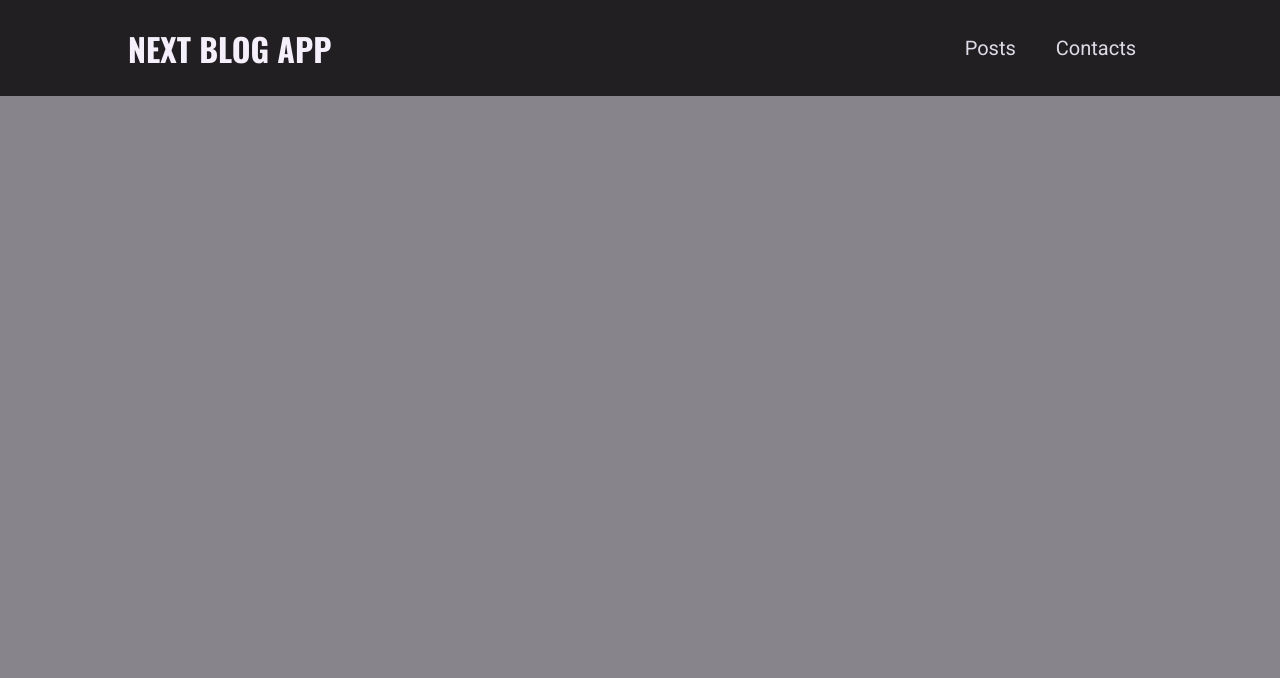
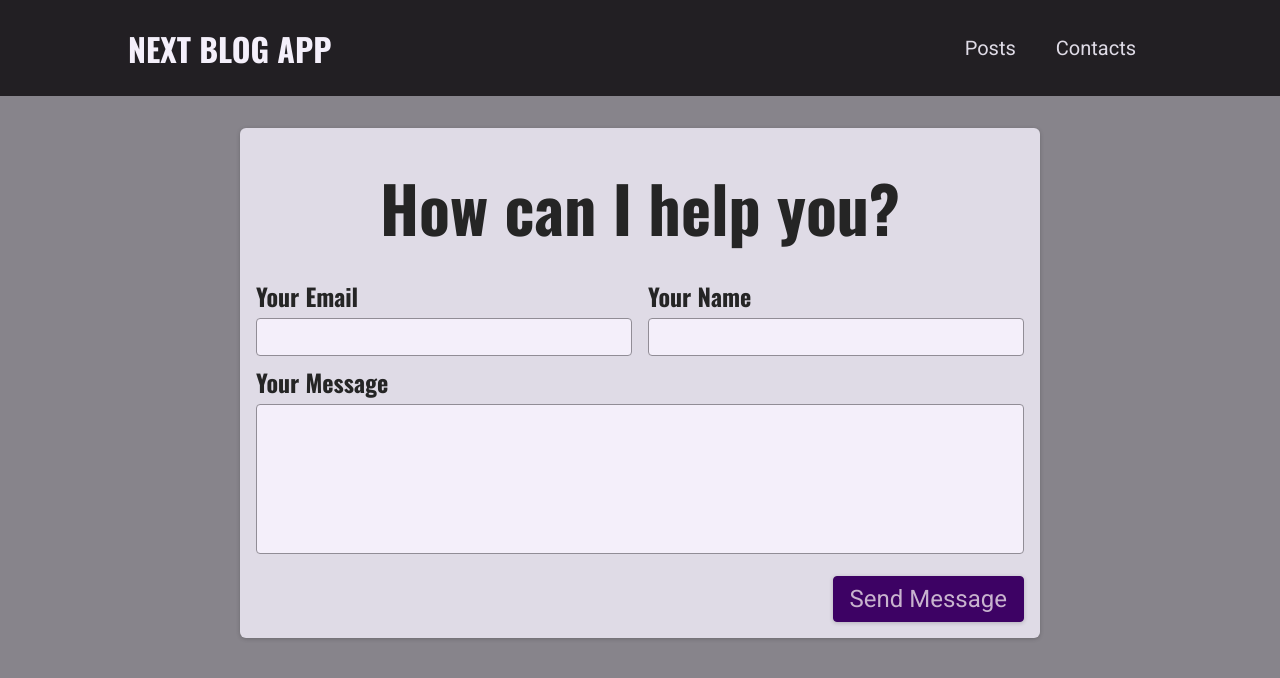
Before and after one commit to rtemre/nextjs-blog-app, a Next.js app: page /contact in a window 1280 px wide. Shown: the top 678 px of the page. Built offline with nearby package versions, Linux system fonts and the light colour scheme.

Commit message:
Prepare contact form with mongodb

```diff
--- /dev/null
+++ b/components/contact/contact-form.js
@@ -0,0 +1,141 @@
+import { useState, useEffect } from "react";
+
+import classes from "./contact-form.module.css";
+import Notification from "../ui/notification";
+
+async function sendContactData(contactDetails) {
+  const response = await fetch("/api/contact", {
+    method: "POST",
+    body: JSON.stringify(contactDetails),
+    headers: {
+      "Content-Type": "application/json",
+    },
+  });
+
+  const data = await response.json();
+
+  if (!response.ok) {
+    throw new Error(data.message || "Something went wrong!");
+  }
+}
+
+function ContactForm() {
+  const [enteredEmail, setEnteredEmail] = useState("");
+  const [enteredName, setEnteredName] = useState("");
+  const [enteredMessage, setEnteredMessage] = useState("");
+  const [requestStatus, setRequestStatus] = useState(); // 'pending', 'success', 'error'
+  const [requestError, setRequestError] = useState();
+
+  useEffect(() => {
+    if (requestStatus === "success" || requestStatus === "error") {
+      const timer = setTimeout(() => {
+        setRequestStatus(null);
+        setRequestError(null);
+      }, 3000);
+
+      return () => clearTimeout(timer);
+    }
+  }, [requestStatus]);
+
+  async function sendMessageHandler(event) {
+    event.preventDefault();
+
+    // optional: add client-side validation
+
+    setRequestStatus("pending");
+
+    try {
+      await sendContactData({
+        email: enteredEmail,
+        name: enteredName,
+        message: enteredMessage,
+      });
+      setRequestStatus("success");
+      setEnteredMessage("");
+      setEnteredEmail("");
+      setEnteredName("");
+    } catch (error) {
+      setRequestError(error.message);
+      setRequestStatus("error");
+    }
+  }
+
+  let notification;
+
+  if (requestStatus === "pending") {
+    notification = {
+      status: "pending",
+      title: "Sending message...",
+      message: "Your message is on its way!",
+    };
+  }
+
+  if (requestStatus === "success") {
+    notification = {
+      status: "success",
+      title: "Success!",
+      message: "Message sent successfully!",
+    };
+  }
+
+  if (requestStatus === "error") {
+    notification = {
+      status: "error",
+      title: "Error!",
+      message: requestError,
+    };
+  }
+
+  return (
+    <section className={classes.contact}>
+      <h1>How can I help you?</h1>
+      <form className={classes.form} onSubmit={sendMessageHandler}>
+        <div className={classes.controls}>
+          <div className={classes.control}>
+            <label htmlFor="email">Your Email</label>
+            <input
+              type="email"
+              id="email"
+              required
+              value={enteredEmail}
+              onChange={(event) => setEnteredEmail(event.target.value)}
+            />
+          </div>
+          <div className={classes.control}>
+            <label htmlFor="name">Your Name</label>
+            <input
+              type="text"
+              id="name"
+              required
+              value={enteredName}
+              onChange={(event) => setEnteredName(event.target.value)}
+            />
+          </div>
+        </div>
+        <div className={classes.control}>
+          <label htmlFor="message">Your Message</label>
+          <textarea
+            id="message"
+            rows="5"
+            required
+            value={enteredMessage}
+            onChange={(event) => setEnteredMessage(event.target.value)}
+          ></textarea>
+        </div>
+
+        <div className={classes.actions}>
+          <button>Send Message</button>
+        </div>
+      </form>
+      {notification && (
+        <Notification
+          status={notification.status}
+          title={notification.title}
+          message={notification.message}
+        />
+      )}
+    </section>
+  );
+}
+
+export default ContactForm;
--- /dev/null
+++ b/components/contact/contact-form.module.css
@@ -0,0 +1,73 @@
+.contact {
+  margin: var(--size-8) auto;
+  border-radius: 6px;
+  background-color: var(--color-grey-100);
+  width: 90%;
+  max-width: 50rem;
+  padding: var(--size-4);
+  box-shadow: 0 1px 4px rgba(0, 0, 0, 0.2);
+  font-size: var(--size-6);
+}
+
+.contact h1 {
+  font-size: var(--size-8);
+  margin: var(--size-4) 0;
+  text-align: left;
+}
+
+.form label {
+  display: block;
+  font-family: 'Oswald', sans-serif;
+  font-weight: bold;
+  margin: var(--size-2) 0 var(--size-1) 0;
+}
+
+.form input,
+.form textarea {
+  font: inherit;
+  padding: var(--size-1);
+  border-radius: 4px;
+  width: 100%;
+  border: 1px solid var(--color-grey-400);
+  background-color: var(--color-grey-50);
+  resize: none;
+}
+
+.controls {
+  display: flex;
+  column-gap: 1rem;
+  flex-wrap: wrap;
+}
+
+.control {
+  flex: 1;
+  min-width: 10rem;
+}
+
+.actions {
+  margin-top: var(--size-4);
+  text-align: right;
+}
+
+.form button {
+  font: inherit;
+  cursor: pointer;
+  background-color: var(--color-primary-700);
+  border: 1px solid var(--color-primary-700);
+  padding: var(--size-2) var(--size-4);
+  border-radius: 4px;
+  color: var(--color-primary-50);
+  box-shadow: 0 1px 4px rgba(0, 0, 0, 0.2);
+}
+
+.form button:hover {
+  background-color: var(--color-primary-500);
+  border-color: var(--color-primary-500);
+}
+
+@media (min-width: 768px) {
+  .contact h1 {
+    font-size: var(--size-16);
+    text-align: center;
+  }
+}
--- /dev/null
+++ b/components/ui/notification.js
@@ -0,0 +1,28 @@
+import ReactDOM from 'react-dom';
+
+import classes from './notification.module.css';
+
+function Notification(props) {
+  const { title, message, status } = props;
+
+  let statusClasses = '';
+
+  if (status === 'success') {
+    statusClasses = classes.success;
+  }
+
+  if (status === 'error') {
+    statusClasses = classes.error;
+  }
+
+  const cssClasses = `${classes.notification} ${statusClasses}`;
+
+  return (
+    <div className={cssClasses}>
+      <h2>{title}</h2>
+      <p>{message}</p>
+    </div>
+  );
+}
+
+export default Notification;
--- /dev/null
+++ b/components/ui/notification.module.css
@@ -0,0 +1,43 @@
+.notification {
+  display: flex;
+  justify-content: space-between;
+  align-items: center;
+  color: var(--color-grey-100);
+  background-color: var(--color-grey-800);
+  padding: 0 var(--size-8);
+  box-shadow: 0 1px 8px rgba(0, 0, 0, 0.2);
+  position: fixed;
+  height: 5rem;
+  bottom: 0;
+  width: 100%;
+  left: 0;
+  border-top-right-radius: 0;
+  border-top-left-radius: 0;
+}
+
+.notification h2 {
+  font-size: var(--size-6);
+  margin: 0;
+}
+
+.notification p {
+  margin: 0;
+}
+
+.success {
+  background-color: var(--color-success-500);
+  color: var(--color-grey-800);
+}
+
+.error {
+  background-color: var(--color-error-500);
+}
+
+@media (min-width: 768px) {
+  .notification {
+    width: 40rem;
+    left: calc(50% - 20rem);
+    border-top-right-radius: 6px;
+    border-top-left-radius: 6px;
+  }
+}
--- a/package.json
+++ b/package.json
@@ -9,6 +9,7 @@
   },
   "dependencies": {
     "gray-matter": "^4.0.3",
+    "mongodb": "^6.7.0",
     "next": "^14.2.3",
     "react": "^18.2.0",
     "react-dom": "^18.2.0",
--- /dev/null
+++ b/pages/api/contact.js
@@ -0,0 +1,55 @@
+import { MongoClient } from "mongodb";
+
+async function handler(req, res) {
+  if (req.method === "POST") {
+    const { email, name, message } = req.body;
+
+    if (
+      !email ||
+      !email.includes("@") ||
+      !name ||
+      name.trim() === "" ||
+      !message ||
+      message.trim() === ""
+    ) {
+      res.status(422).json({ message: "Invalid input." });
+      return;
+    }
+
+    const newMessage = {
+      email,
+      name,
+      message,
+    };
+
+    let client;
+
+    try {
+      client = await MongoClient.connect(
+        "mongodb+srv://dbUser:dbPassword@cluster0.dcaaf.mongodb.net/?retryWrites=true&w=majority&appName=Cluster0"
+      );
+    } catch (error) {
+      res.status(500).json({ message: "Could not connect to database." });
+      return;
+    }
+
+    const db = client.db("my-site");
+
+    try {
+      const result = await db.collection("messages").insertOne(newMessage);
+      newMessage.id = result.insertedId;
+    } catch (error) {
+      client.close();
+      res.status(500).json({ message: "Storing message failed!" });
+      return;
+    }
+
+    client.close();
+
+    res
+      .status(201)
+      .json({ message: "Successfully stored message!", message: newMessage });
+  }
+}
+
+export default handler;
--- a/pages/contact.js
+++ b/pages/contact.js
@@ -1,2 +1,6 @@
-function ContactPage(params) {}
+import ContactForm from "../components/contact/contact-form";
+
+function ContactPage(params) {
+  return <ContactForm />;
+}
 export default ContactPage;
```
Also changed, not shown: 1 other file (tests, documents, lock files or other folders).
